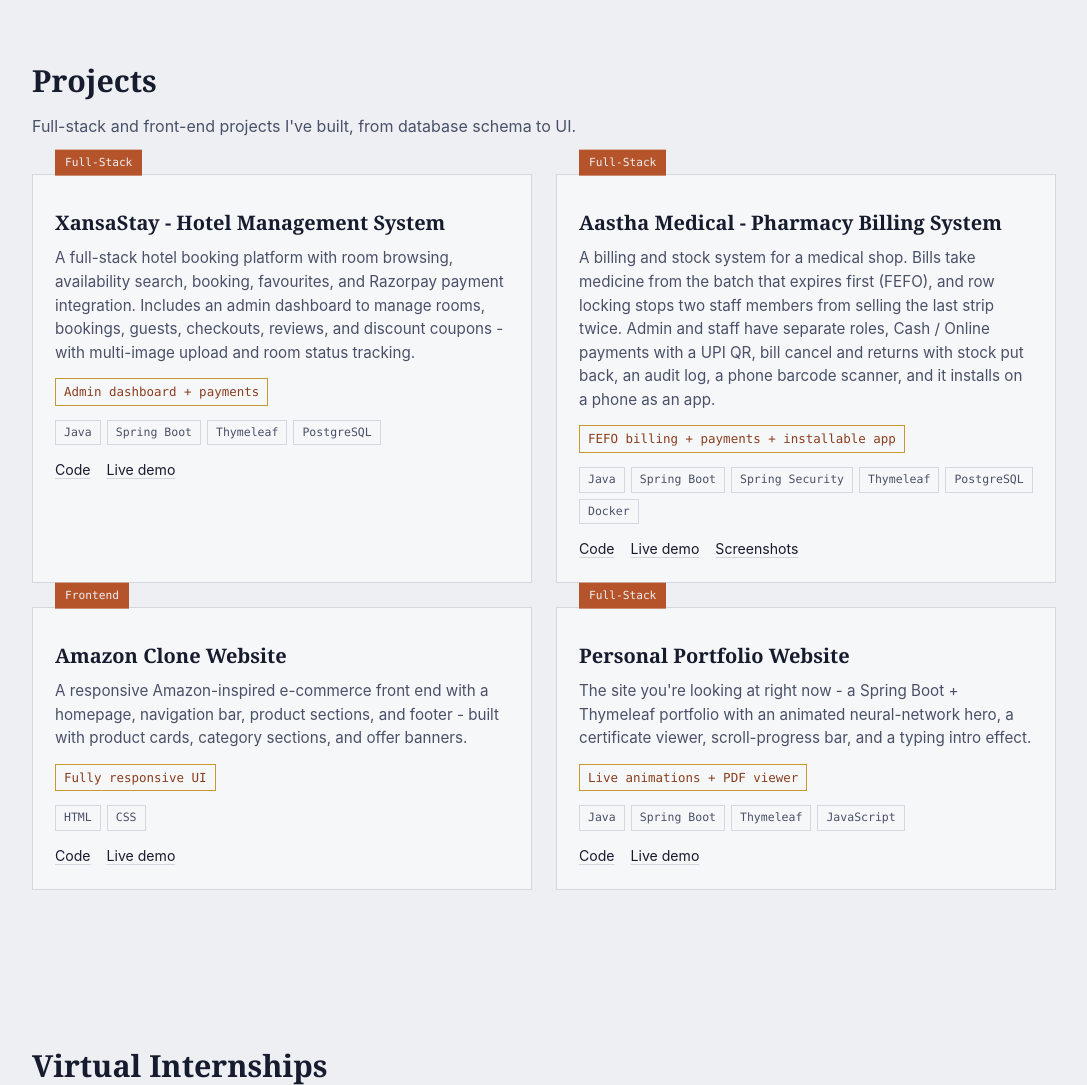
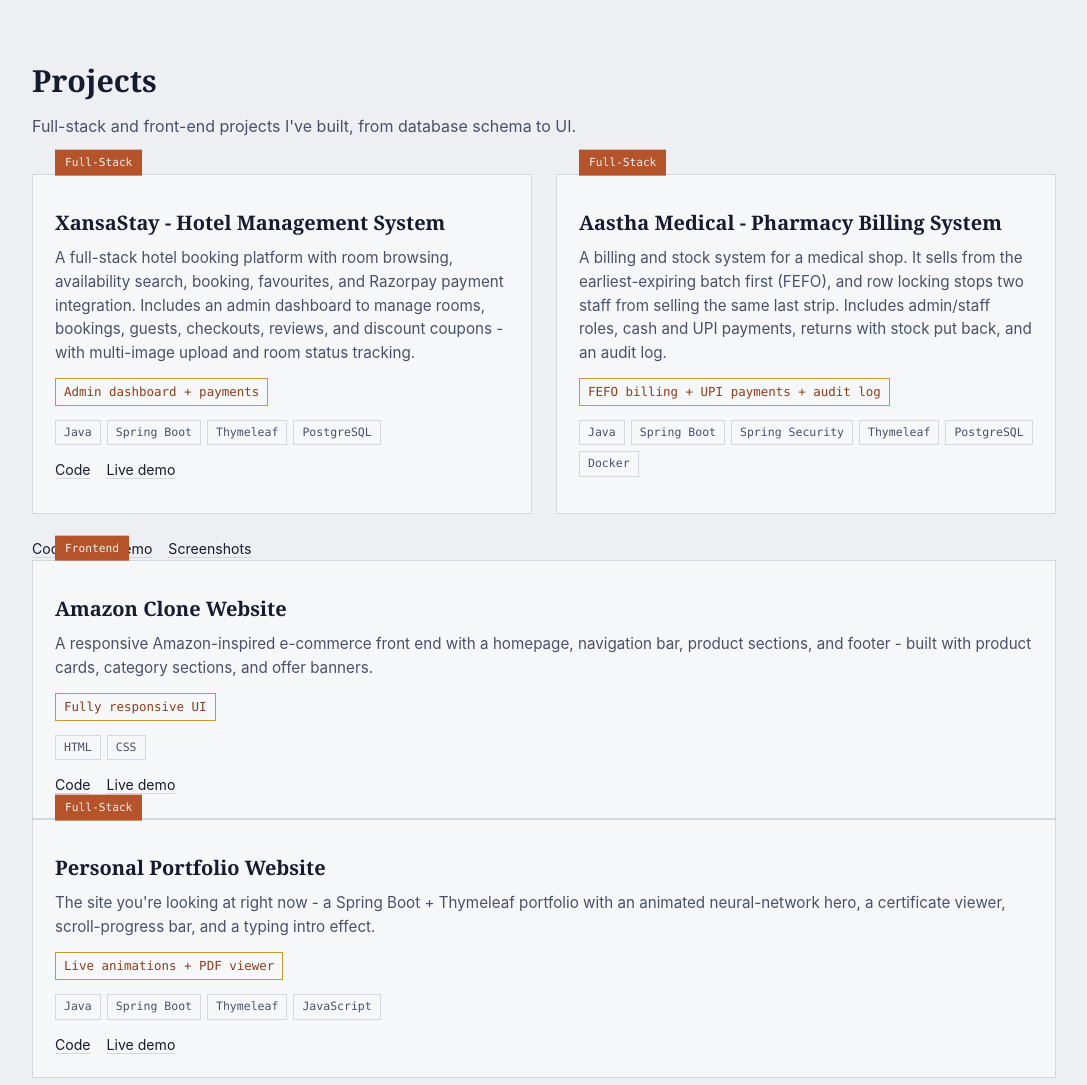
Before and after one commit to satendra82/Portfolio, a Spring Boot app: page / in a window 1280 px wide. Shown: the part 1469-2554 px from the top of the page, without its empty margins (96-1183 px from the left). Run offline with Spring Boot 4, Linux system fonts and the light colour scheme.

Commit message:
Update Aastha Medical project card

```diff
--- a/portfolio/src/main/resources/static/aastha-medical.html
+++ b/portfolio/src/main/resources/static/aastha-medical.html
@@ -126,7 +126,7 @@
 
 <div class="page">
 
-    <a class="back" href="/static#projects">&larr; Back to portfolio</a>
+    <a class="back" href="/templates/index.html#projects">&larr; Back to portfolio</a>
 
     <h1>Aastha Medical - Pharmacy Billing System</h1>
     <p>Screens from the billing system I made for a medical shop.</p>
--- a/portfolio/src/main/resources/templates/index.html
+++ b/portfolio/src/main/resources/templates/index.html
@@ -209,16 +209,16 @@
                 <div class="project" data-tag="Full-Stack">
                     <h3>Aastha Medical - Pharmacy Billing System</h3>
                     <p>
-                        A billing and stock system for a medical shop. Bills take medicine from the batch that
-                        expires first (FEFO), and row locking stops two staff members from selling the last
-                        strip twice. Admin and staff have separate roles, Cash / Online payments with a UPI QR,
-                        bill cancel and returns with stock put back, an audit log, a phone barcode scanner,
-                        and it installs on a phone as an app.
+                        A billing and stock system for a medical shop. It sells from the earliest-expiring
+                        batch first (FEFO), and row locking stops two staff from selling the same last strip.
+                        Includes admin/staff roles, cash and UPI payments, returns with stock put back,
+                        and an audit log.
                     </p>
-                    <span class="metric">FEFO billing + payments + installable app</span>
+                    <span class="metric">FEFO billing + UPI payments + audit log</span>
                     <div class="tech-row">
                         <span>Java</span><span>Spring Boot</span><span>Spring Security</span><span>Thymeleaf</span><span>PostgreSQL</span><span>Docker</span>
                     </div>
+                </div>
                     <div class="proj-links">
                         <a href="https://github.com/satendra82/Medical-Billing-System">Code</a>
                         <a href="https://medical-billing-system-ueug.onrender.com">Live demo</a>
```
